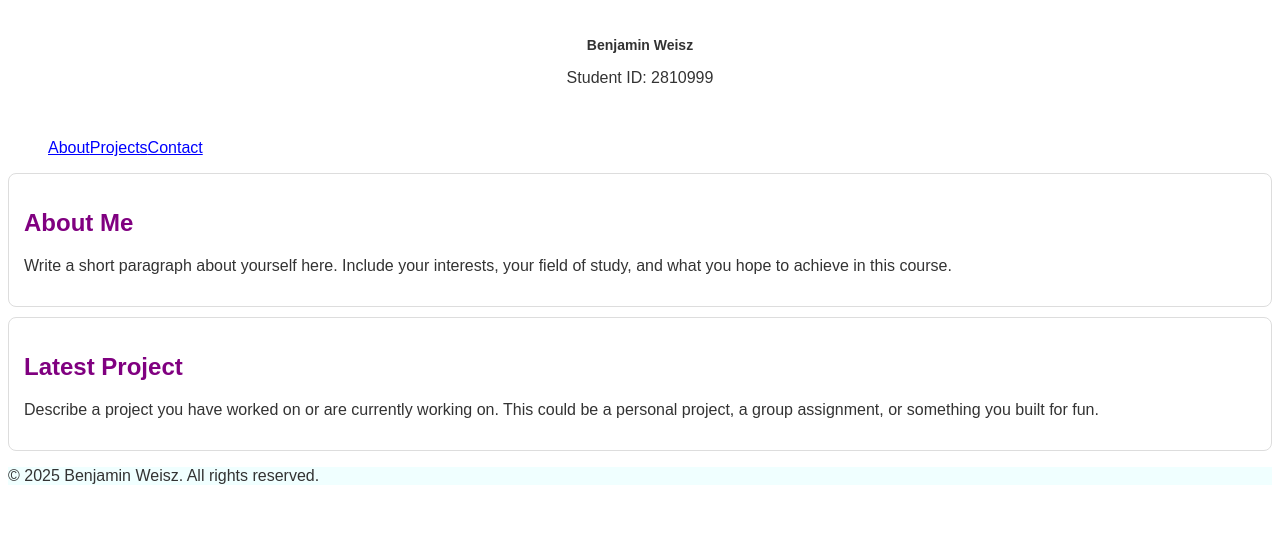
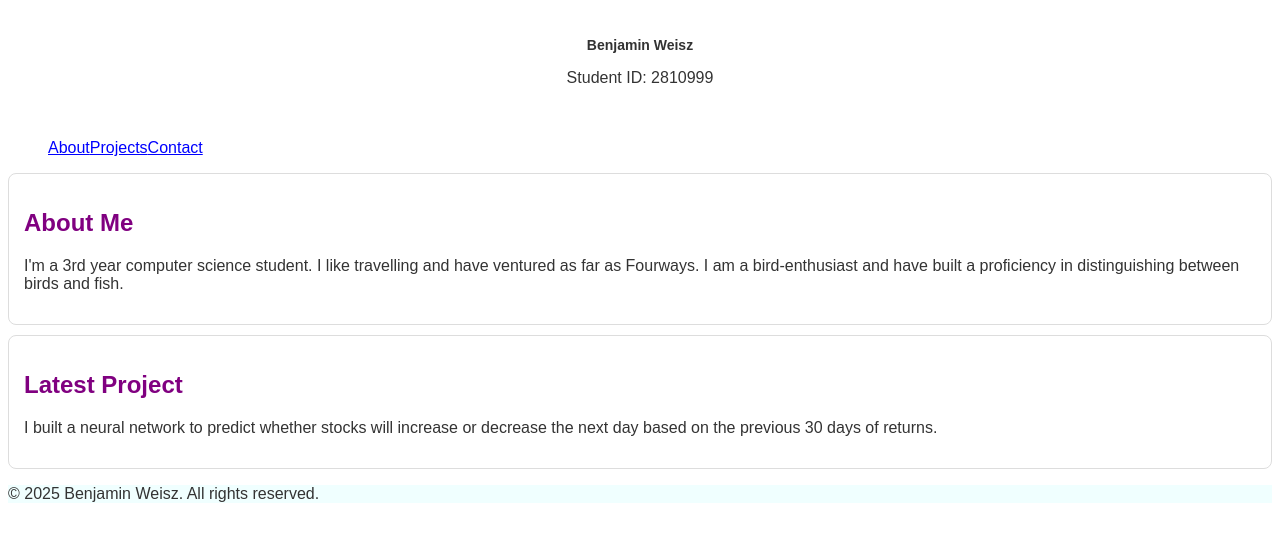
Before and after one commit to Benjamin-Weisz/Lab2, a plain HTML site: page index.html in a window 1280 px wide. Drawn offline with Linux system fonts and the light colour scheme.

Commit message:
Update personal information in index.html

```diff
--- a/index.html
+++ b/index.html
@@ -62,12 +62,20 @@
     <main>
         <section class="card" id="about">
             <h2>About Me</h2>
-            <p>Write a short paragraph about yourself here. Include your interests, your field of study, and what you hope to achieve in this course.</p>
+            <p>
+                I'm a 3rd year computer science student.
+                I like travelling and have ventured as far as Fourways.
+                I am a bird-enthusiast and have built a proficiency in distinguishing between birds and fish.
+            </p>
         </section>
 
         <article class="card" id="projects">
             <h2>Latest Project</h2>
-            <p>Describe a project you have worked on or are currently working on. This could be a personal project, a group assignment, or something you built for fun.</p>
+            <p>
+                I built a neural network to predict whether stocks will
+                increase or decrease the next day based on the previous
+                30 days of returns.
+            </p>
         </article>
     </main>
 
```
